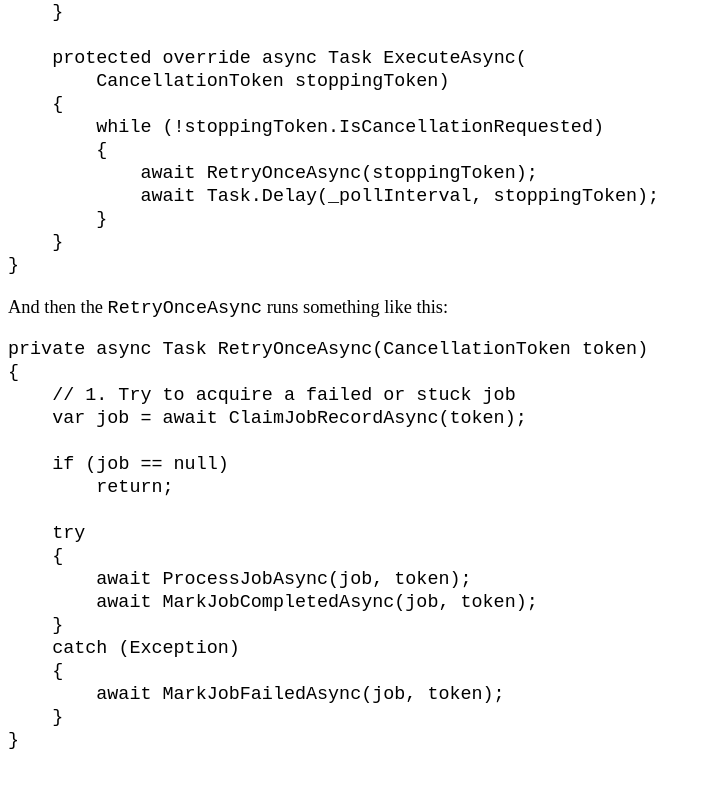
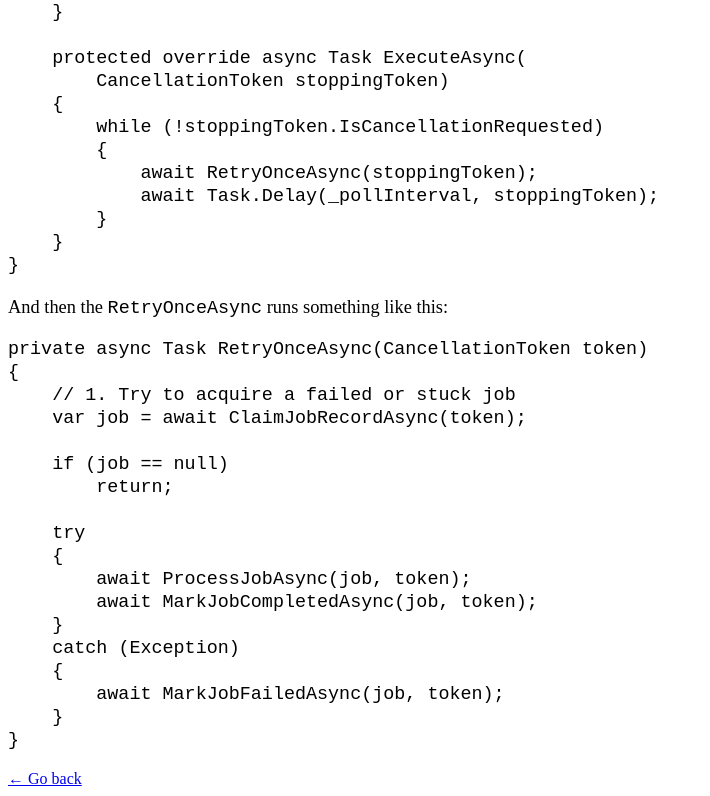
Before and after one commit to siddhantantil39/siddhantantil39-portfolio, a Next.js app: page /blogs/retry-worker in a window 1280 px wide. Shown: the part 843-1639 px from the top of the page, without its empty margins (0-710 px from the left). Before the commit the page ends 1613 px from the top, so only its background shows below. Built offline with nearby package versions, Linux system fonts and the light colour scheme.

Commit message:
added back button to blogs

```diff
--- a/src/app/(pages)/layout.tsx
+++ b/src/app/(pages)/layout.tsx
@@ -28,7 +28,7 @@ export default function RootLayout({
   children: React.ReactNode;
 }>) {
   return (
-    <div className={`${geistSans.variable} ${geistMono.variable}`}>
+    <div className={`${geistSans.variable} ${geistMono.variable} px-4`}>
       <Header />
       <div className="md:mx-auto w-full px-4">
         <div className="flex flex-col md:flex-row">
--- a/src/app/blogs/[id]/page.tsx
+++ b/src/app/blogs/[id]/page.tsx
@@ -1,6 +1,7 @@
 import { getSortedPostsData, getAllPostIds } from '@/app/lib/Posts';
 import Date from '@/app/components/Date';
 import utilStyles from '@/app/utils.module.css'
+import Link from 'next/link';
 
 export type Post = {
   id: string;
@@ -27,13 +28,14 @@ export default async function Page({ params }: { params: Promise<{ id: string }>
   }
 
   return (
-    <article>
+    <article className='px-4'>
         <h1 className={utilStyles.headingLg}>{post.title}</h1>
         <div className={utilStyles.headingMd}>
           <Date dateString={post.date} />
         </div>
         <div className={utilStyles.mdContentH2}
              dangerouslySetInnerHTML={{ __html: post.content }} />
+        <Link className="text-blue-500 hover:text-blue-700 py-2 text-lg font-bold" href="/blogs">← Go back</Link>
       </article>
   );
 }
```
